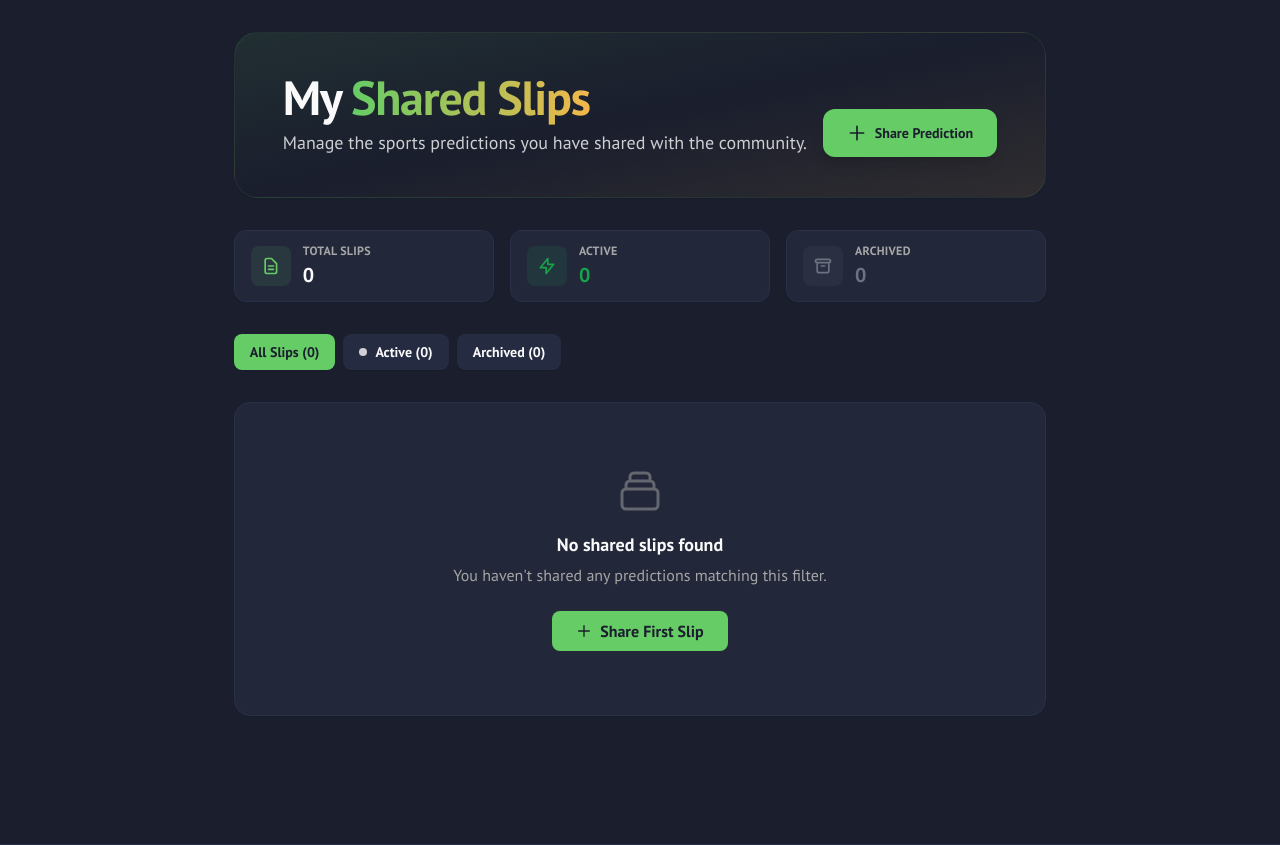
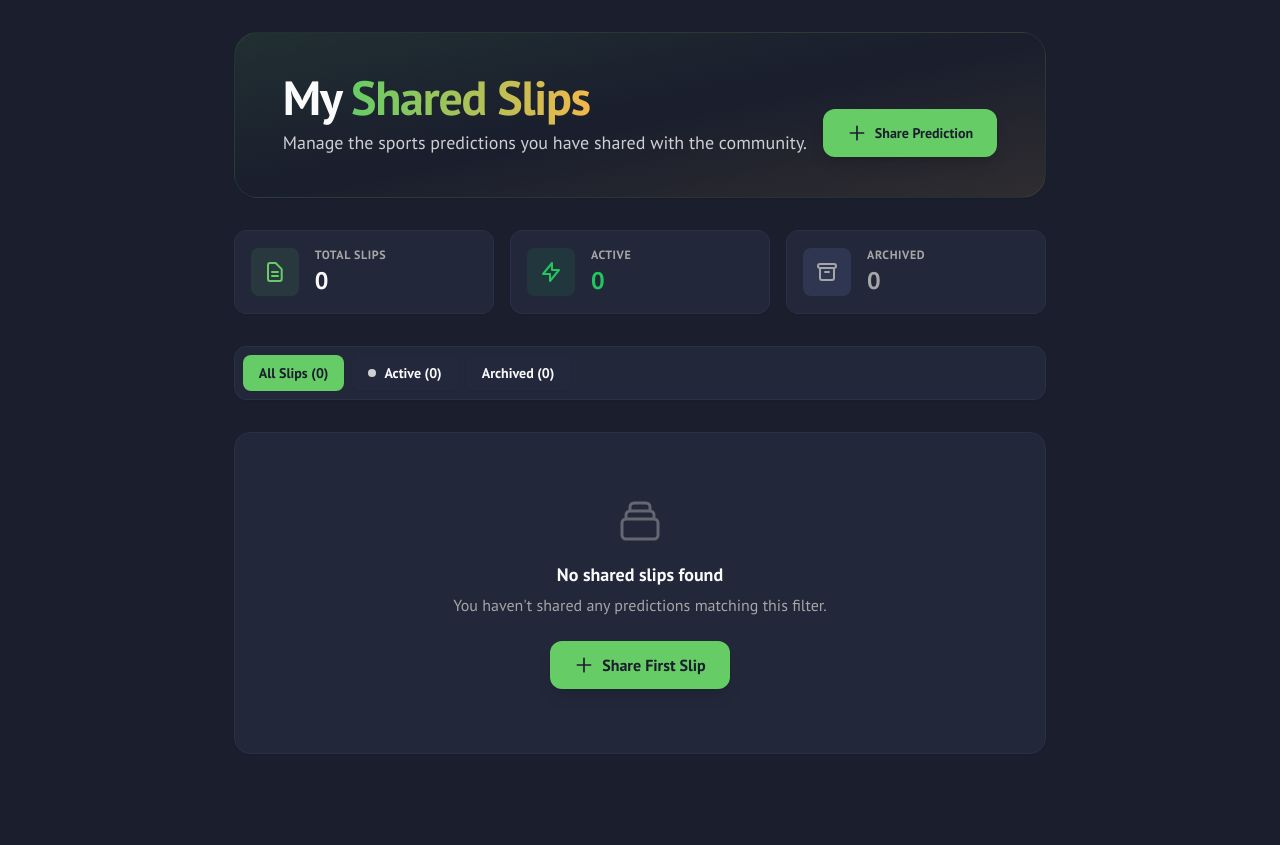
Before and after one commit to ligisoo/marketplace, a Django app: page /tips/my-tips/ in a window 1280 px wide. Shown: the part 65-910 px from the top of the page. Run offline with Django 5.2, Linux system fonts and the light colour scheme; the visitor is signed in with stand-in values (Sample User, id 1); data that the repository does not hold is empty; some libraries are stand-ins or nearby versions.

Commit message:
style: align container layout and polish auth UI templates

```diff
--- a/templates/tips/my_tips.html
+++ b/templates/tips/my_tips.html
@@ -10,7 +10,7 @@
 </style>
 
 <div class="space-y-8 pb-12">
-    <!-- Page Header (Matched to Homepage) -->
+    <!-- Page Header (Matched to Community Predictions & Home) -->
     <section class="relative py-8 md:py-10 bg-gradient-to-br from-primary/10 via-background to-accent/10 rounded-3xl overflow-hidden shadow-sm border border-primary/10 mb-8 px-6 md:px-12 flex flex-col md:flex-row md:items-end justify-between gap-4">
         <div class="relative z-10 text-left">
             <h1 class="font-headline text-4xl md:text-5xl font-extrabold tracking-tight text-foreground mb-2">
@@ -20,7 +20,7 @@
                 Manage the sports predictions you have shared with the community.
             </p>
         </div>
-        <div class="relative z-10">
+        <div class="relative z-10 shrink-0">
             <a href="{% url 'tips:create_tip' %}"
                aria-label="Create a new tip"
                class="inline-flex items-center gap-2 rounded-xl bg-primary text-primary-foreground h-12 px-6 text-sm font-bold shadow-lg hover:bg-primary/90 hover:-translate-y-0.5 transition-all">
@@ -32,41 +32,54 @@
         </div>
     </section>
 
-    <!-- Shared Stats -->
-    <div class="mb-8">
-        <div class="flex gap-4 overflow-x-auto no-scrollbar snap-x snap-mandatory" role="list" aria-label="Key metrics">
-          <div role="listitem" class="snap-start flex-1 min-w-[150px] inline-flex items-center gap-3 rounded-xl border border-border bg-card px-4 py-3 shadow-sm">
-              <span class="inline-flex items-center justify-center rounded-lg bg-primary/10 text-primary w-10 h-10"><svg class="w-5 h-5" fill="none" stroke="currentColor" viewBox="0 0 24 24" aria-hidden="true"><path stroke-linecap="round" stroke-linejoin="round" stroke-width="2" d="M9 12h6m-6 4h6m2 5H7a2 2 0 01-2-2V5a2 2 0 012-2h5.586l6.121 6.121V19a2 2 0 01-2 2z"/></svg></span>
-              <div class="leading-tight"><div class="text-xs uppercase tracking-wide text-muted-foreground font-semibold mb-0.5">Total Slips</div><div class="text-xl font-black text-foreground">{{ selling_stats.total_tips }}</div></div>
+    <!-- Shared Stats Bar -->
+    <div class="grid grid-cols-1 sm:grid-cols-3 gap-4 mb-8">
+        <div class="flex items-center gap-4 rounded-xl border border-border bg-card p-4 shadow-sm">
+            <span class="inline-flex items-center justify-center rounded-lg bg-primary/10 text-primary w-12 h-12 shrink-0">
+                <svg class="w-6 h-6" fill="none" stroke="currentColor" viewBox="0 0 24 24"><path stroke-linecap="round" stroke-linejoin="round" stroke-width="2" d="M9 12h6m-6 4h6m2 5H7a2 2 0 01-2-2V5a2 2 0 012-2h5.586l6.121 6.121V19a2 2 0 01-2 2z"/></svg>
+            </span>
+            <div>
+                <div class="text-xs uppercase tracking-wider text-muted-foreground font-bold mb-0.5">Total Slips</div>
+                <div class="text-2xl font-black text-foreground">{{ selling_stats.total_tips }}</div>
             </div>
-          <div role="listitem" class="snap-start flex-1 min-w-[150px] inline-flex items-center gap-3 rounded-xl border border-border bg-card px-4 py-3 shadow-sm">
-              <span class="inline-flex items-center justify-center rounded-lg bg-green-500/10 text-green-600 w-10 h-10"><svg class="w-5 h-5" fill="none" stroke="currentColor" viewBox="0 0 24 24" aria-hidden="true"><path stroke-linecap="round" stroke-linejoin="round" stroke-width="2" d="M13 10V3L4 14h7v7l9-11h-7z"/></svg></span>
-              <div class="leading-tight"><div class="text-xs uppercase tracking-wide text-muted-foreground font-semibold mb-0.5">Active</div><div class="text-xl font-black text-green-600">{{ selling_stats.active_tips }}</div></div>
         </div>
-          <div role="listitem" class="snap-start flex-1 min-w-[150px] inline-flex items-center gap-3 rounded-xl border border-border bg-card px-4 py-3 shadow-sm">
-              <span class="inline-flex items-center justify-center rounded-lg bg-gray-500/10 text-gray-500 w-10 h-10"><svg class="w-5 h-5" fill="none" stroke="currentColor" viewBox="0 0 24 24" aria-hidden="true"><path stroke-linecap="round" stroke-linejoin="round" stroke-width="2" d="M5 8h14M5 8a2 2 0 110-4h14a2 2 0 110 4M5 8v10a2 2 0 002 2h10a2 2 0 002-2V8m-9 4h4"/></svg></span>
-              <div class="leading-tight"><div class="text-xs uppercase tracking-wide text-muted-foreground font-semibold mb-0.5">Archived</div><div class="text-xl font-black text-gray-500">{{ selling_stats.archived_tips }}</div></div>
+        <div class="flex items-center gap-4 rounded-xl border border-border bg-card p-4 shadow-sm">
+            <span class="inline-flex items-center justify-center rounded-lg bg-green-500/10 text-green-500 w-12 h-12 shrink-0">
+                <svg class="w-6 h-6" fill="none" stroke="currentColor" viewBox="0 0 24 24"><path stroke-linecap="round" stroke-linejoin="round" stroke-width="2" d="M13 10V3L4 14h7v7l9-11h-7z"/></svg>
+            </span>
+            <div>
+                <div class="text-xs uppercase tracking-wider text-muted-foreground font-bold mb-0.5">Active</div>
+                <div class="text-2xl font-black text-green-500">{{ selling_stats.active_tips }}</div>
+            </div>
+        </div>
+        <div class="flex items-center gap-4 rounded-xl border border-border bg-card p-4 shadow-sm">
+            <span class="inline-flex items-center justify-center rounded-lg bg-muted text-muted-foreground w-12 h-12 shrink-0">
+                <svg class="w-6 h-6" fill="none" stroke="currentColor" viewBox="0 0 24 24"><path stroke-linecap="round" stroke-linejoin="round" stroke-width="2" d="M5 8h14M5 8a2 2 0 110-4h14a2 2 0 110 4M5 8v10a2 2 0 002 2h10a2 2 0 002-2V8m-9 4h4"/></svg>
+            </span>
+            <div>
+                <div class="text-xs uppercase tracking-wider text-muted-foreground font-bold mb-0.5">Archived</div>
+                <div class="text-2xl font-black text-muted-foreground">{{ selling_stats.archived_tips }}</div>
             </div>
         </div>
     </div>
 
-    <!-- Filter Buttons -->
-    <div class="mb-6">
+    <!-- Filter Bar (Styled matching Marketplace) -->
+    <div class="bg-card border border-border rounded-xl p-2 mb-8 shadow-sm">
         <div class="flex flex-wrap gap-2">
             <a href="?filter=all"
-            class="inline-flex items-center px-4 py-2 rounded-lg text-sm font-semibold transition-colors shadow-sm
-                    {% if selling_stats.current_filter == 'all' %}bg-primary text-primary-foreground{% else %}bg-secondary text-secondary-foreground hover:bg-secondary/80{% endif %}">
+                class="inline-flex items-center px-4 py-2 rounded-lg text-sm font-semibold transition-all shadow-sm
+                        {% if selling_stats.current_filter == 'all' %}bg-primary text-primary-foreground{% else %}bg-secondary/50 text-secondary-foreground hover:bg-secondary{% endif %}">
                 All Slips ({{ selling_stats.total_tips }})
             </a>
             <a href="?filter=active"
-            class="inline-flex items-center px-4 py-2 rounded-lg text-sm font-semibold transition-colors shadow-sm
-                    {% if selling_stats.current_filter == 'active' %}bg-green-600 text-white{% else %}bg-secondary text-secondary-foreground hover:bg-secondary/80{% endif %}">
+                class="inline-flex items-center px-4 py-2 rounded-lg text-sm font-semibold transition-all shadow-sm
+                        {% if selling_stats.current_filter == 'active' %}bg-green-600 text-white{% else %}bg-secondary/50 text-secondary-foreground hover:bg-secondary{% endif %}">
                 <span class="w-2 h-2 bg-current rounded-full mr-2 opacity-80 {% if selling_stats.current_filter == 'active' %}animate-pulse{% endif %}"></span>
                 Active ({{ selling_stats.active_tips }})
             </a>
             <a href="?filter=archived"
-            class="inline-flex items-center px-4 py-2 rounded-lg text-sm font-semibold transition-colors shadow-sm
-                    {% if selling_stats.current_filter == 'archived' %}bg-gray-600 text-white{% else %}bg-secondary text-secondary-foreground hover:bg-secondary/80{% endif %}">
+                class="inline-flex items-center px-4 py-2 rounded-lg text-sm font-semibold transition-all shadow-sm
+                        {% if selling_stats.current_filter == 'archived' %}bg-gray-600 text-white{% else %}bg-secondary/50 text-secondary-foreground hover:bg-secondary{% endif %}">
                 Archived ({{ selling_stats.archived_tips }})
             </a>
         </div>
@@ -88,20 +101,17 @@
             <div class="flex justify-between items-start mb-4">
                 <div>
                 <h3 class="font-bold text-lg text-foreground group-hover:text-primary transition-colors">
-                    <a href="{% url 'tips:detail' tip.id %}">{{ tip.bet_code }}</a>
+                    {{ tip.bet_code|slice:":3" }}***{{ tip.bet_code|slice:"-2:" }}
                 </h3>
                 <div class="flex items-center gap-2 mt-1">
                     <span class="inline-flex items-center rounded-md bg-secondary px-2 py-0.5 text-xs font-medium text-secondary-foreground">{{ tip.get_bookmaker_display }}</span>
-                    {% if tip.status == 'archived' %}
-                    <span class="text-xs text-muted-foreground flex items-center gap-1"><svg class="w-3 h-3" fill="none" stroke="currentColor" viewBox="0 0 24 24"><path stroke-linecap="round" stroke-linejoin="round" stroke-width="2" d="M5 8h14M5 8a2 2 0 110-4h14a2 2 0 110 4M5 8v10a2 2 0 002 2h10a2 2 0 002-2V8m-9 4h4"></path></svg> Archived</span>
-                    {% elif tip.status == 'pending_approval' %}
-                    <span class="text-xs text-amber-500 flex items-center gap-1">Pending</span>
-                    {% else %}
-                    <span class="text-xs text-green-500 flex items-center gap-1"><span class="w-1.5 h-1.5 bg-green-500 rounded-full animate-pulse"></span> Active</span>
-                    {% endif %}
+                    <span class="text-xs text-muted-foreground flex items-center gap-1">
+                        <svg class="w-3 h-3" fill="currentColor" viewBox="0 0 20 20"><path fill-rule="evenodd" d="M5 9V7a5 5 0 0110 0v2a2 2 0 012 2v5a2 2 0 01-2 2H5a2 2 0 01-2-2v-5a2 2 0 012-2zm8-2v2H7V7a3 3 0 016 0z" clip-rule="evenodd"></path></svg>
+                        Shared
+                    </span>
                 </div>
                 </div>
-                <span class="bg-primary/10 text-primary border border-primary/20 px-3 py-1 rounded-full text-sm font-extrabold">{{ tip.odds }}x</span>
+                <span class="bg-green-500/10 text-green-600 border border-green-500/20 px-3 py-1 rounded-full text-sm font-extrabold">{{ tip.odds }}x</span>
             </div>
 
             <div class="space-y-2 flex-grow">
@@ -124,23 +134,14 @@
                     {% else %}
                     <div class="text-xs text-center text-muted-foreground py-6 bg-secondary/30 rounded-xl border border-dashed border-border flex flex-col items-center justify-center">
                         <svg class="w-6 h-6 mb-2 text-muted-foreground/50" fill="none" stroke="currentColor" viewBox="0 0 24 24"><path stroke-linecap="round" stroke-linejoin="round" stroke-width="2" d="M12 15v2m-6 4h12a2 2 0 002-2v-6a2 2 0 00-2-2H6a2 2 0 00-2 2v6a2 2 0 002 2zm10-10V7a4 4 0 00-8 0v4h8z"/></svg>
-                    <span class="font-medium">{{ tip.preview_data.total_matches }} match{{ tip.preview_data.total_matches|pluralize:"es" }} hidden</span>
+                        <span class="font-medium">{{ tip.preview_data.total_matches }} match{{ tip.preview_data.total_matches|pluralize:"es" }}</span>
                     </div>
                     {% endif %}
                 {% endwith %}
             </div>
 
-            <!-- Stats Footer -->
-            <div class="mt-4 flex items-center justify-between text-xs font-medium text-muted-foreground">
-                <div class="flex items-center gap-3">
-                    <span class="flex items-center gap-1 text-accent"><svg class="w-3.5 h-3.5" fill="none" stroke="currentColor" viewBox="0 0 24 24"><path stroke-linecap="round" stroke-linejoin="round" stroke-width="2" d="M12 8v4l3 3m6-3a9 9 0 11-18 0 9 9 0 0118 0z"></path></svg> {{ tip.purchase_count }} Unlocks</span>
-                </div>
-            </div>
-
             <div class="mt-4 pt-4 border-t border-border flex justify-between items-end">
-                <div>
-                <!-- Removed Price/Cost to strictly comply with GRA Pivot -->
-                </div>
+                <div></div>
                 <div class="text-right flex flex-col items-end gap-2 w-full">
                 <div class="flex items-center justify-between w-full">
                     <span class="text-xs font-medium text-muted-foreground bg-secondary px-2 py-1 rounded-md border border-border">
@@ -177,9 +178,9 @@
             <path stroke-linecap="round" stroke-linejoin="round" stroke-width="1.5" d="M19 11H5m14 0a2 2 0 012 2v6a2 2 0 01-2 2H5a2 2 0 01-2-2v-6a2 2 0 012-2m14 0V9a2 2 0 00-2-2M5 11V9a2 2 0 012-2m0 0V5a2 2 0 012-2h6a2 2 0 012 2v2M7 7h10"></path>
         </svg>
         <h3 class="text-lg font-bold text-foreground mb-1">No shared slips found</h3>
-        <p class="text-muted-foreground mb-6">You haven't shared any predictions matching this filter.</p>
-        <a href="{% url 'tips:create_tip' %}" class="inline-flex items-center justify-center bg-primary text-primary-foreground rounded-lg font-semibold h-10 px-6 hover:bg-primary/90 transition-colors">
-            <svg class="w-4 h-4 mr-2" fill="none" stroke="currentColor" viewBox="0 0 24 24"><path stroke-linecap="round" stroke-linejoin="round" stroke-width="2" d="M12 4v16m8-8H4"></path></svg>
+        <p class="text-muted-foreground max-w-md mx-auto mb-6">You haven't shared any predictions matching this filter.</p>
+        <a href="{% url 'tips:create_tip' %}" class="inline-flex items-center justify-center bg-primary text-primary-foreground rounded-xl font-bold h-12 px-6 shadow-lg hover:bg-primary/90 transition-all hover:-translate-y-0.5">
+            <svg class="w-5 h-5 mr-2" fill="none" stroke="currentColor" viewBox="0 0 24 24"><path stroke-linecap="round" stroke-linejoin="round" stroke-width="2" d="M12 4v16m8-8H4"></path></svg>
             Share First Slip
         </a>
         </div>
```
Also changed, not shown: templates/users/login.html (+14 -12 lines), templates/users/register.html (+25 -25 lines). Lines whose indentation alone changed are shown as unchanged.
